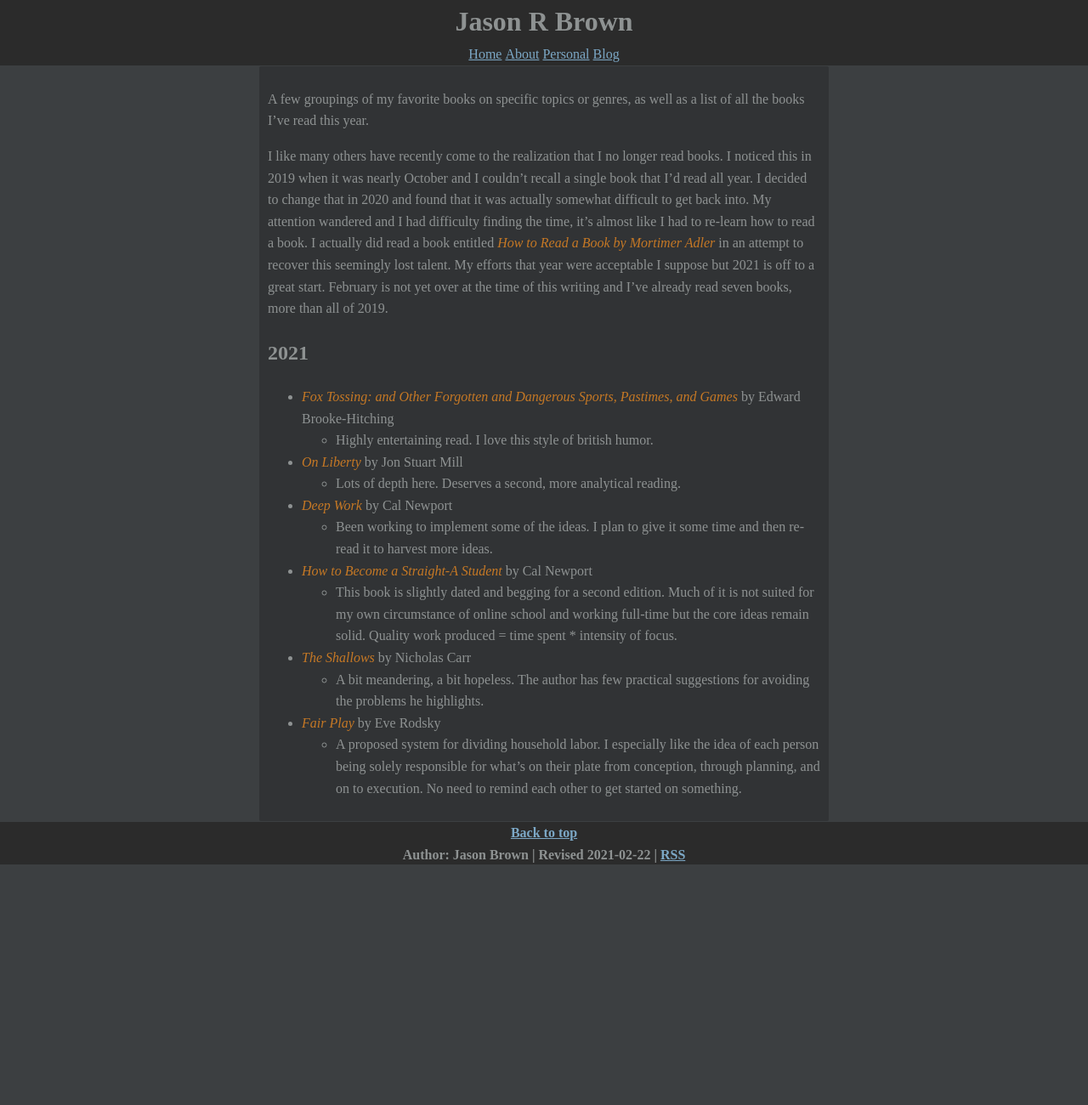
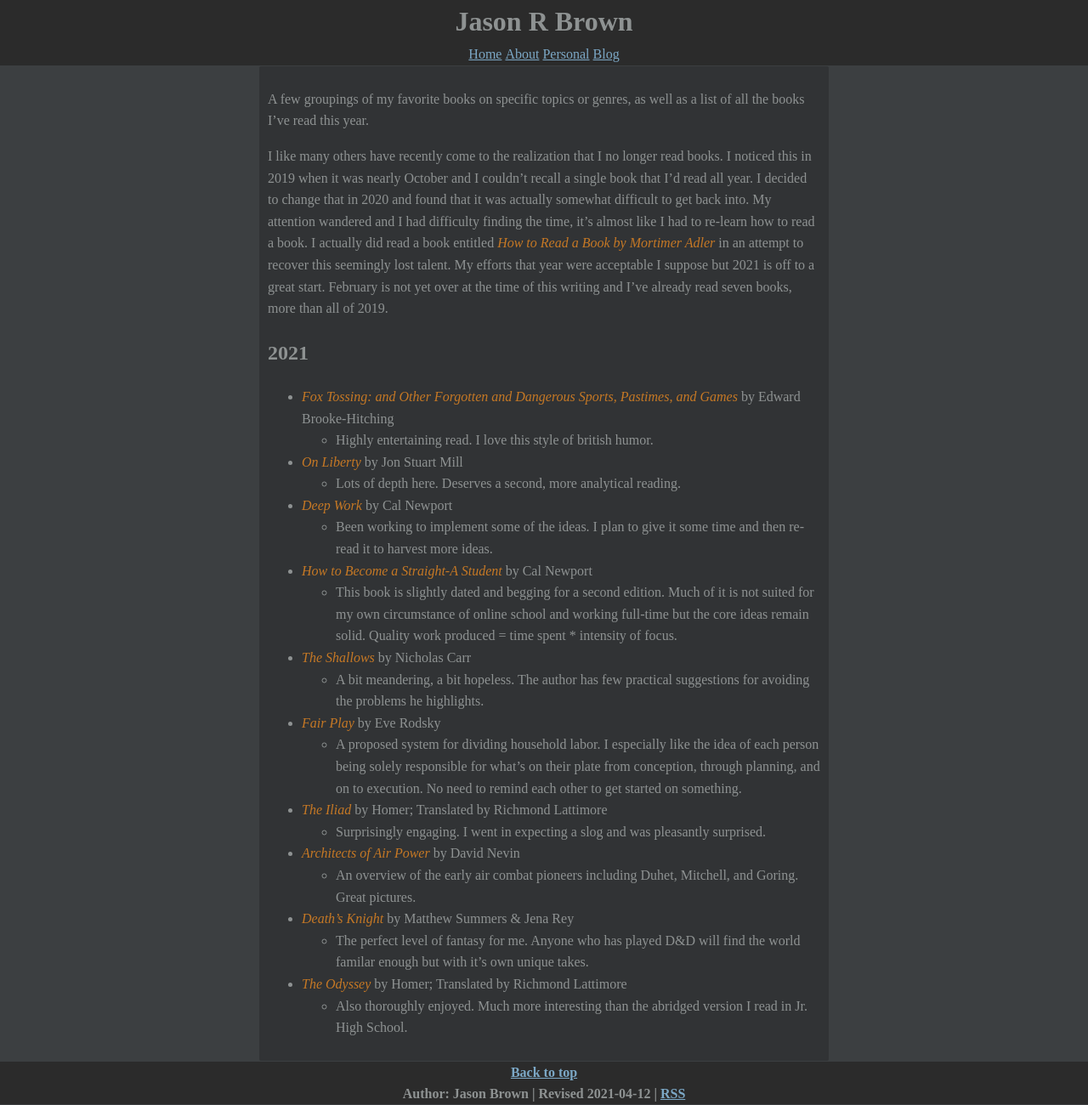
Before and after one commit to noUsernamesLef7/noUsernamesLef7.github.io, a Jekyll site: the page built from personal/books/index.md, in a window 1280 px wide. Shown: the whole page at 85% size. Built offline with Jekyll 4.4.1, drawn with Linux system fonts in a browser that asks for light colours; before the commit the page ends 1018 px from its top, so only the background shows below that.

Commit message:
Update books list

```diff
--- a/personal/books/index.md
+++ b/personal/books/index.md
@@ -1,6 +1,6 @@
 ---
 layout: default
-date: 2021-02-22
+date: 2021-04-12
 author: Jason Brown
 title: Books
 ---
@@ -21,3 +21,11 @@ I like many others have recently come to the realization that I no longer read b
 	* A bit meandering, a bit hopeless. The author has few practical suggestions for avoiding the problems he highlights.
 * *Fair Play* by Eve Rodsky
 	* A proposed system for dividing household labor. I especially like the idea of each person being solely responsible for what's on their plate from conception, through planning, and on to execution. No need to remind each other to get started on something.
+* *The Iliad* by Homer; Translated by Richmond Lattimore
+	* Surprisingly engaging. I went in expecting a slog and was pleasantly surprised.
+* *Architects of Air Power* by David Nevin
+	* An overview of the early air combat pioneers including Duhet, Mitchell, and Goring. Great pictures.
+* *Death's Knight* by Matthew Summers & Jena Rey
+	* The perfect level of fantasy for me. Anyone who has played D&D will find the world familar enough but with it's own unique takes.
+* *The Odyssey* by Homer; Translated by Richmond Lattimore
+	* Also thoroughly enjoyed. Much more interesting than the abridged version I read in Jr. High School.
```
